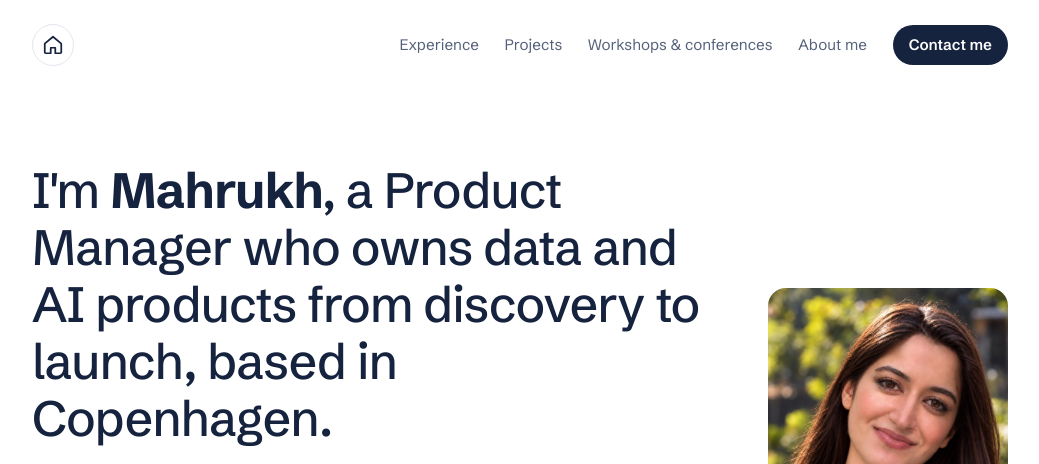
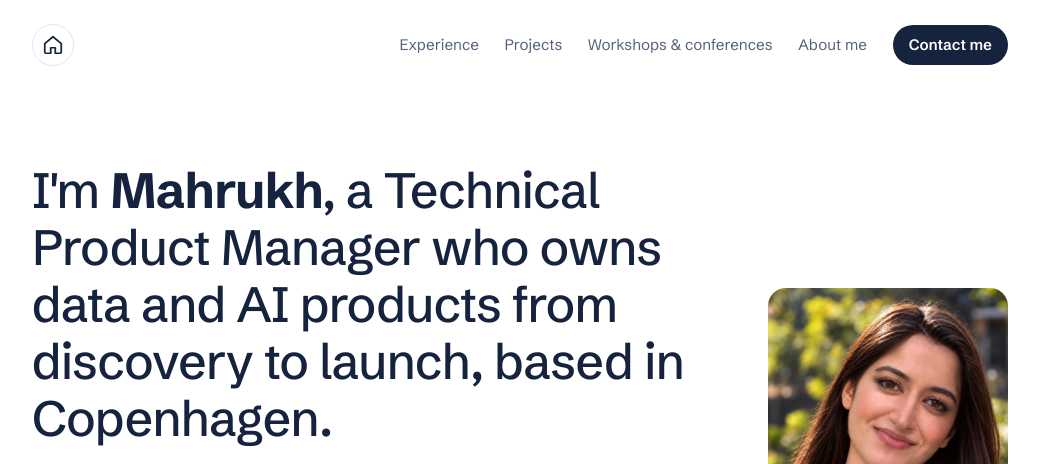
Before and after one commit to mahrukhzulfiqar/mahrukhzulfiqar.github.io, a plain HTML site: page index.html in a window 1280 px wide. Shown: the top 464 px of the page, without its empty margins (120-1159 px from the left). Drawn offline with Linux system fonts and the light colour scheme.

Commit message:
Technical Product Manager headline

```diff
--- a/index.html
+++ b/index.html
@@ -4,7 +4,7 @@
 <meta charset="utf-8">
 <meta name="viewport" content="width=device-width, initial-scale=1">
 <title>Mahrukh Zulfiqar, Product Manager</title>
-<meta name="description" content="Mahrukh Zulfiqar: Product Manager who owns data and AI products from discovery to launch, based in Copenhagen.">
+<meta name="description" content="Mahrukh Zulfiqar: Technical Product Manager who owns data and AI products from discovery to launch, based in Copenhagen.">
 <link rel="preconnect" href="https://fonts.googleapis.com">
 <link rel="preconnect" href="https://fonts.gstatic.com" crossorigin>
 <link href="https://fonts.googleapis.com/css2?family=Schibsted+Grotesk:wght@400;500;600;700&display=swap" rel="stylesheet">
@@ -25,7 +25,7 @@
 <main>
 <div class="intro">
   <div>
-    <h1>I'm <strong>Mahrukh</strong>, a Product Manager who owns data and AI products from discovery to launch, based in Copenhagen.</h1>
+    <h1>I'm <strong>Mahrukh</strong>, a Technical Product Manager who owns data and AI products from discovery to launch, based in Copenhagen.</h1>
     <p>I start from how people actually work, prototype an idea myself before it costs engineering time, and use my data engineering background to spot early when a plan won't hold. I get business, engineering and data owners behind one problem, use AI where it earns its place, and write down why we decided, so the team can move without waiting for me.</p>
     <div class="social">
       <a href="#experience">Experience</a>
```
